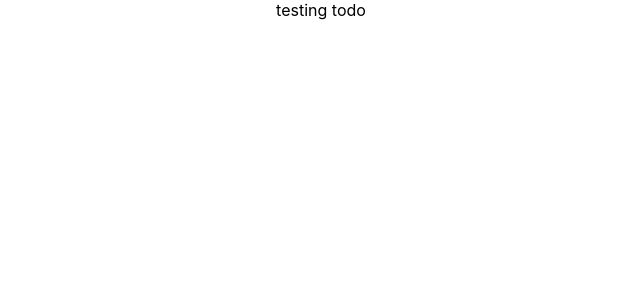
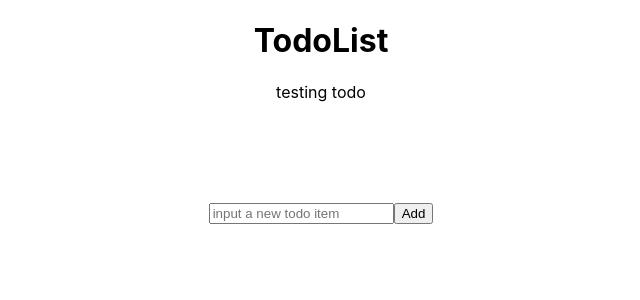
Before and after one commit to kudoyuto/todoList, a React (Create React App) app: page / in a window 1280 px wide. Shown: the top 300 px of the page, without its empty margins (319-959 px from the left). Built offline with nearby package versions, Linux system fonts and the light colour scheme.

Commit message:
[todoList][Yuto]feat: added event handler to update input value and add button to handle print some strring

```diff
--- a/src/App.js
+++ b/src/App.js
@@ -1,11 +1,12 @@
 import logo from './logo.svg';
 import './App.css';
-import TodoGroup from './features/todos/components/TodoGroup';
+import TodoList from './features/todos/components/TodoList';
 
 function App() {
   return (
     <div className="App">
-      <TodoGroup />
+      <TodoList />
+
     </div>
   );
 }
--- /dev/null
+++ b/src/features/styles/TodoForm.css
@@ -0,0 +1,4 @@
+.TodoForm {
+    margin-top:100px;
+
+}
--- /dev/null
+++ b/src/features/todos/components/TodoForm.js
@@ -0,0 +1,27 @@
+import React from 'react'
+import {useState} from 'react'
+import "../../styles/TodoForm.css"
+
+
+function TodoForm() {
+
+    const [text, setText] = useState("");
+    function handleChange(e) {
+        setText(e.target.value);
+        console.log(e.target.value);
+    }
+    function handleAdd() {
+        console.log("AddButton ", text);
+    }
+    return (
+        <div className="TodoForm">
+            <input type ="text"
+            placeholder="input a new todo item"
+            value ={text}
+            onChange= {handleChange}/>
+            <button onClick={handleAdd}>Add</button>
+        </div>
+    )
+}
+
+export default TodoForm
--- a/src/features/todos/components/TodoGroup.js
+++ b/src/features/todos/components/TodoGroup.js
@@ -15,6 +15,7 @@ function TodoGroup() {
                 ))
             }
 
+
         </div>
     )
 }
--- /dev/null
+++ b/src/features/todos/components/TodoList.js
@@ -0,0 +1,16 @@
+import React from 'react'
+import TodoGroup from './TodoGroup'
+import TodoForm from './TodoForm'
+
+
+function TodoList() {
+    return (
+        <div>
+            <h1>TodoList</h1>
+            <TodoGroup />
+            <TodoForm />
+        </div>
+    )
+}
+
+export default TodoList
```
